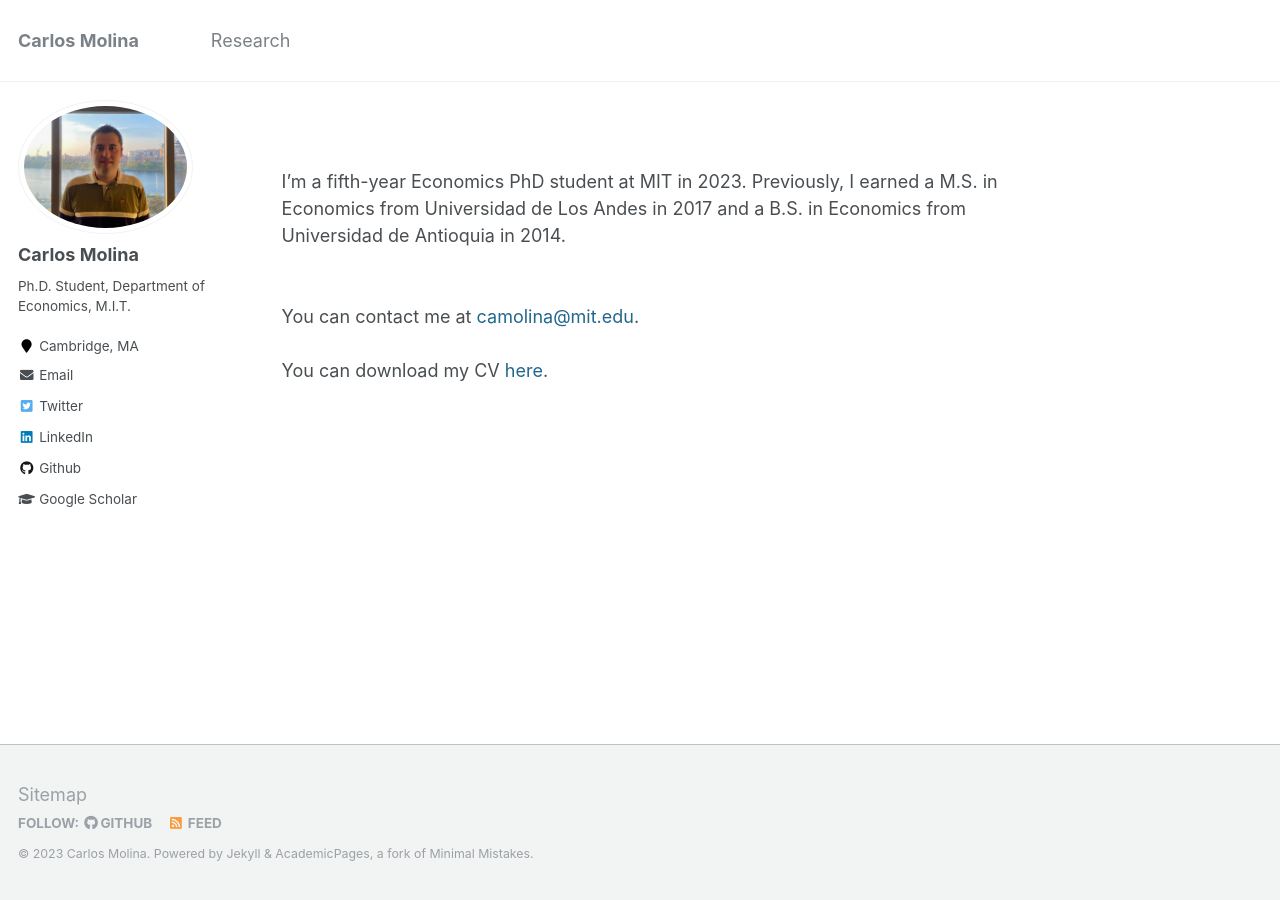
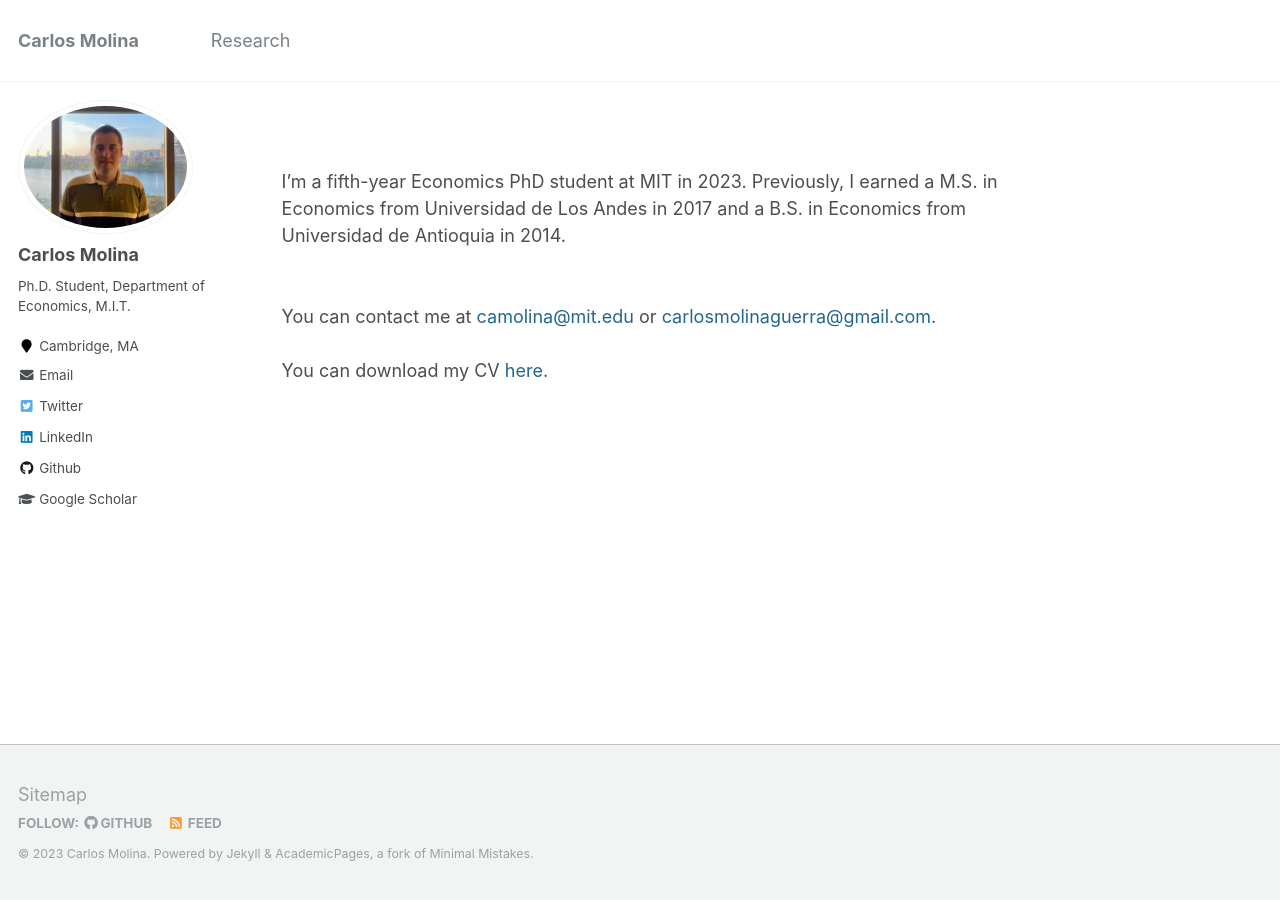
Before and after one commit to carlosmolinaguerra/carlosmolinaguerra.github.io, a Jekyll site: the page built from _pages/about.md, in a window 1280 px wide. Built offline with Jekyll 4.4.1, drawn with Linux system fonts in a browser that asks for light colours.

Commit message:
Update about.md

```diff
--- a/_pages/about.md
+++ b/_pages/about.md
@@ -13,7 +13,7 @@ redirect_from:
 I'm a fifth-year Economics PhD student at MIT in 2023. Previously, I earned a M.S. in Economics from Universidad de Los Andes in 2017 and a B.S. in Economics from Universidad de Antioquia in 2014.
 <br>
 <br>
-You can contact me at [camolina@mit.edu](mailto:camolina@mit.edu).
+You can contact me at [camolina@mit.edu](mailto:camolina@mit.edu) or [carlosmolinaguerra@gmail.com](mailto:carlosmolinaguerra@gmail.com).
 <br>
 <br>
 You can download my CV [here](/files/cv.pdf).
```
